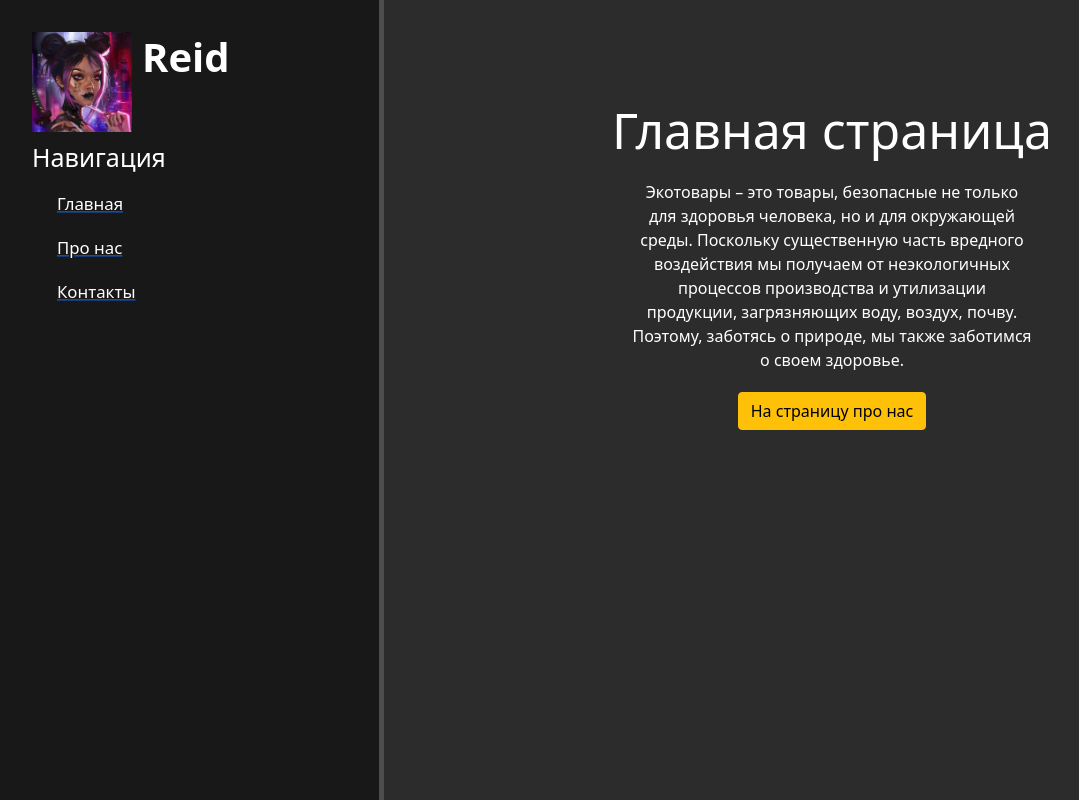
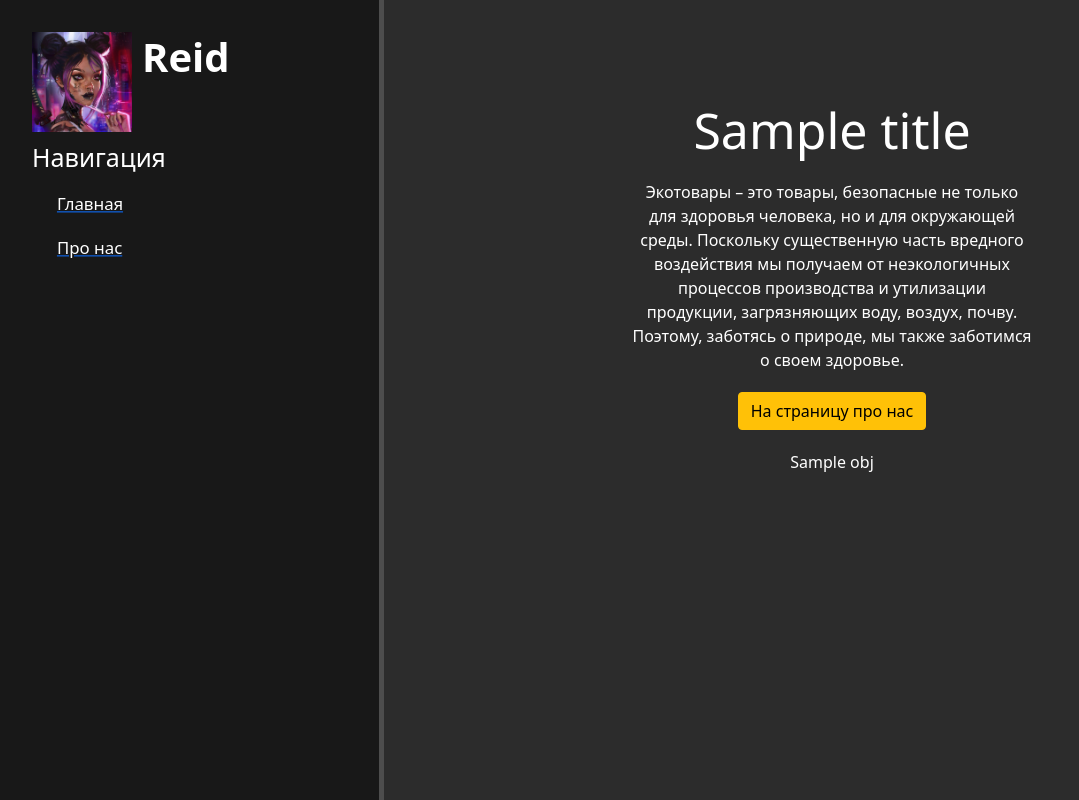
Before and after one commit to Zakharov-A/Ecoshop, a Django app: template EcoShop/main/templates/main/index.html in a window 1280 px wide. Shown: the whole page, without its empty margins (0-1079 px from the left). Run offline with Django 4.2, Linux system fonts and the light colour scheme; the template is opened without the code that fills it: most values are stand-ins (such as "Sample title", 1, 10 or a date in 2020); some libraries are stand-ins or nearby versions.

Commit message:
Eco_Shop_Less_6

```diff
--- a/EcoShop/main/templates/main/about.html
+++ b/EcoShop/main/templates/main/about.html
@@ -1,6 +1,6 @@
 {% extends 'main/layout.html' %}
 
-{% block title %}Главная страница{% endblock %}
+{% block title %}Про нас{% endblock %}
 
 {% block content %}
     <div class="features">
--- a/EcoShop/main/templates/main/index.html
+++ b/EcoShop/main/templates/main/index.html
@@ -1,11 +1,23 @@
 {% extends 'main/layout.html' %}
 
-{% block title %}Главная страница{% endblock %}
+{% block title %}{{ title }}{% endblock %}
 
 {% block content %}
     <div class="features">
-        <h1>Главная страница</h1>
+        <h1>{{ title }}</h1>
         <p>Экотовары – это товары, безопасные не только для здоровья человека, но и для окружающей среды. Поскольку существенную часть вредного воздействия мы получаем от неэкологичных процессов производства и утилизации продукции, загрязняющих воду, воздух, почву. Поэтому, заботясь о природе, мы также заботимся о своем здоровье.</p>
         <button class="btn btn-warning">На страницу  про нас</button>
+
+        {% for el in values %}
+            {% if el == 'Hello' %}
+                {% filter upper %}
+        <p>{{ el }}</p>
+                {% endfilter %}
+            {% endif %}
+        {% endfor %}
+
+        {% for el in obj %}
+        <p>{{ el }}</p>
+        {% endfor %}
     </div>
     {% endblock %}
--- a/EcoShop/main/templates/main/layout.html
+++ b/EcoShop/main/templates/main/layout.html
@@ -21,7 +21,6 @@
         <ul>
             <a href="{% url 'home' %}"><li>Главная</li></a>
             <a href="{% url 'about' %}"><li>Про нас</li></a>
-            <a href=""><li>Контакты</li></a>
         </ul>
     </aside>
     <main>
--- a/EcoShop/main/templates/main/test.html
+++ /dev/null
@@ -1 +0,0 @@
-<p>Проверка работоспособности!</p>
--- a/EcoShop/main/templates/main/test2.txt
+++ /dev/null
@@ -1 +0,0 @@
-Йо хо хо
--- a/EcoShop/main/urls.py
+++ b/EcoShop/main/urls.py
@@ -3,6 +3,5 @@ from . import views
 
 urlpatterns = [
     path('', views.index, name='home'),
-    path('about', views.about, name='about')
-
+    path('about', views.about, name='about'),
 ]
```
Also changed, not shown: EcoShop/main/views.py (line endings or trailing spaces).
